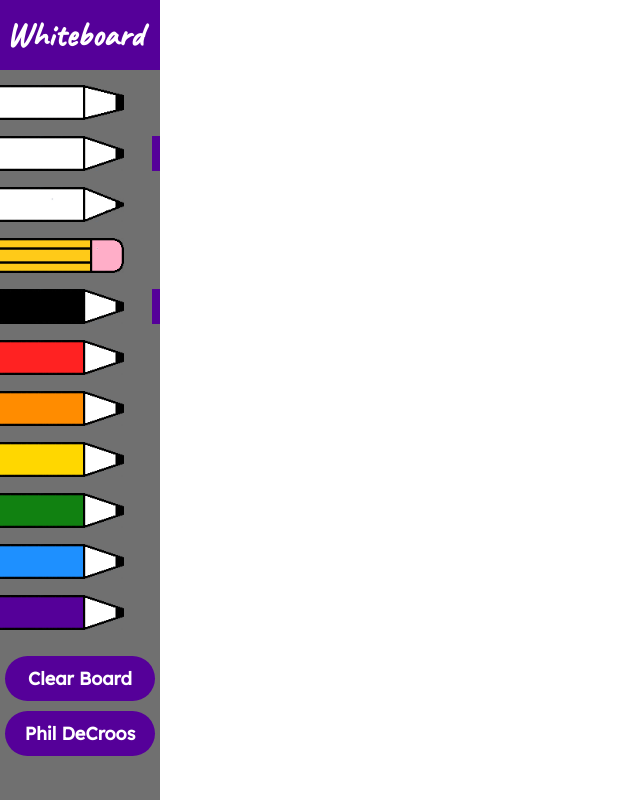
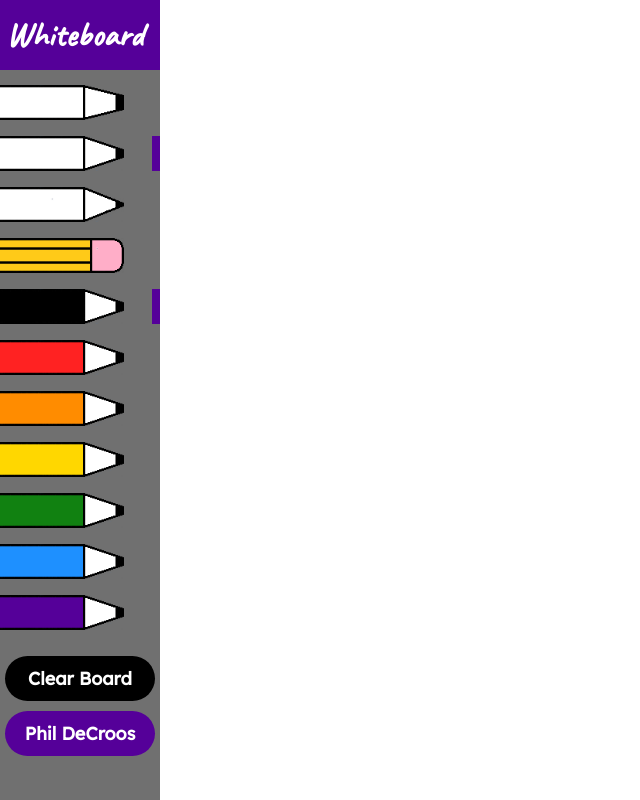
Before and after one commit to phildecroos/whiteboard, a plain HTML site: page index.html in a window 1280 px wide. In both pictures the pointer is over the item "Clear Board". Shown: the whole page, without its empty margins (0-640 px from the left). Drawn offline with Linux system fonts and the light colour scheme.

Commit message:
Add files via upload

```diff
--- a/style.css
+++ b/style.css
@@ -57,6 +57,10 @@ body {
     color: #ffffff;
 }
 
+.button:hover {
+    background-color: #000000;
+}
+
 canvas {
     float: right;
 }
```
